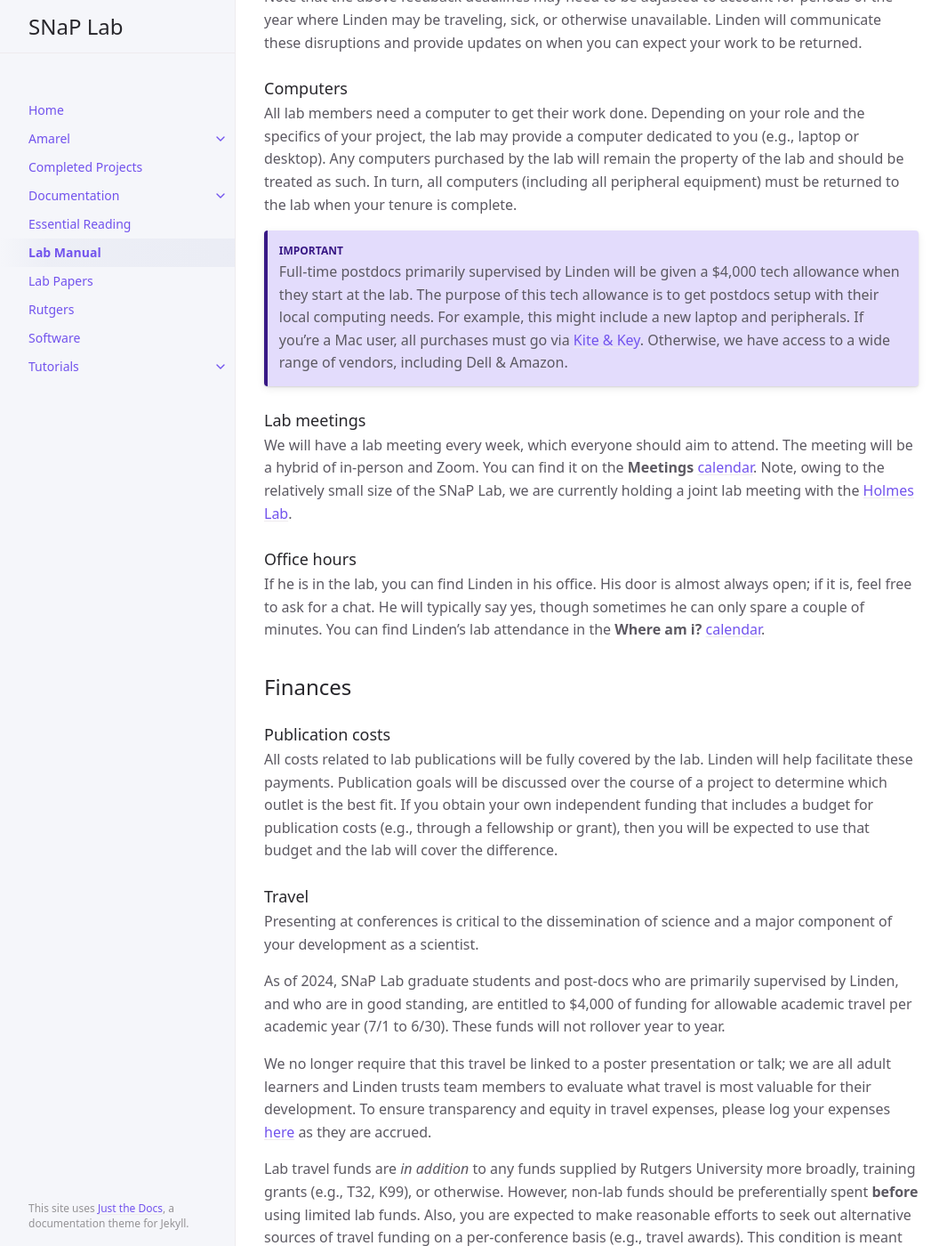
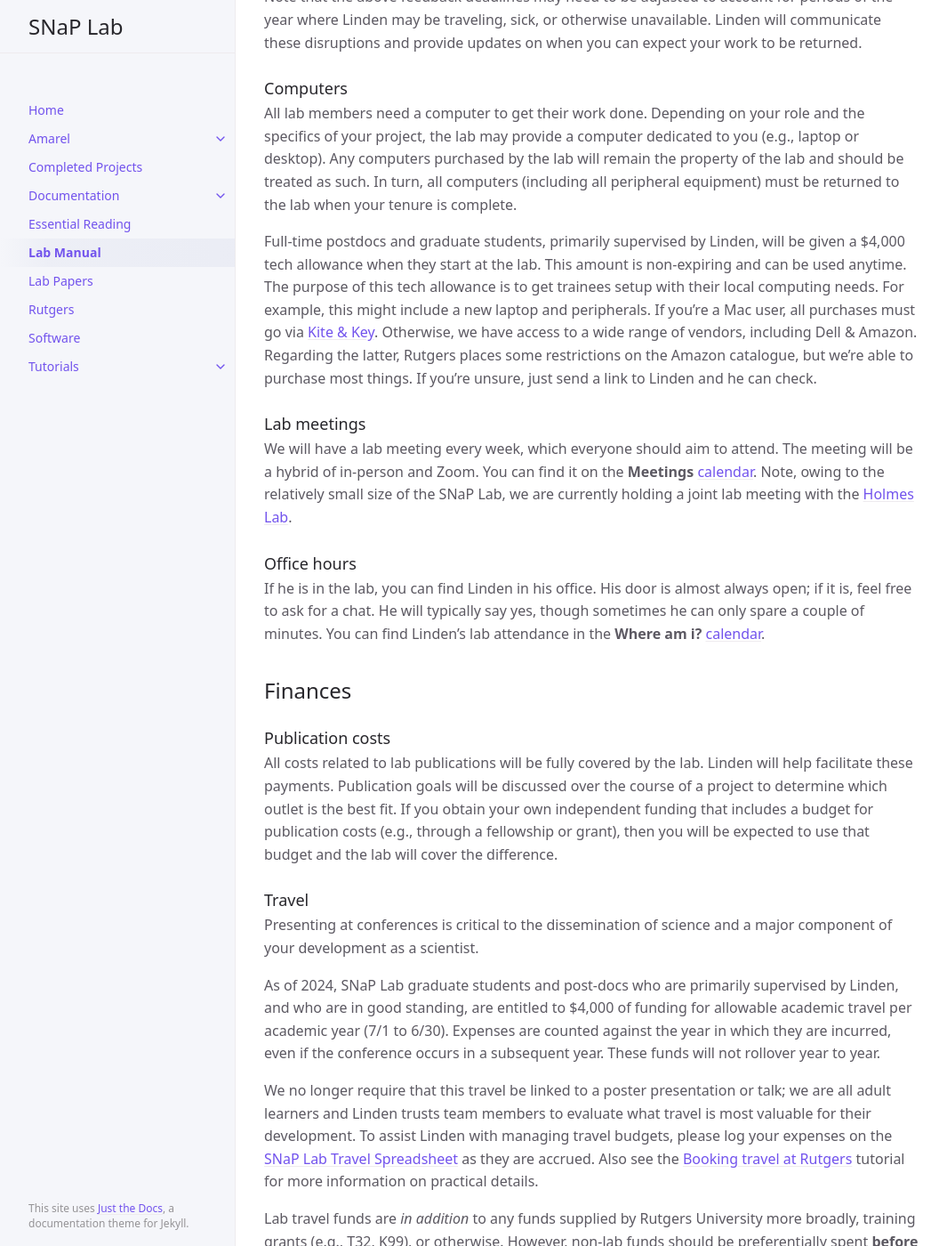
Before and after one commit to LindenParkesLab/snaplab.github.io, a Jekyll site: the page built from docs/lab_manual/index.md, in a window 1280 px wide and 1400 px high, scrolled down 11082 px. Shown: the whole window at 89% size, without its empty margins (107-1172 px from the left). Built offline with Jekyll 4.4.1, drawn with Linux system fonts in a browser that asks for light colours; cached includes are drawn as plain includes.

Commit message:
updates to travel and tech allowance

```diff
--- a/docs/lab_manual/index.md
+++ b/docs/lab_manual/index.md
@@ -209,11 +209,7 @@ Note that the above feedback deadlines may need to be adjusted to account for pe
 ### Computers
 All lab members need a computer to get their work done. Depending on your role and the specifics of your project, the lab may provide a computer dedicated to you (e.g., laptop or desktop). Any computers purchased by the lab will remain the property of the lab and should be treated as such. In turn, all computers (including all peripheral equipment) must be returned to the lab when your tenure is complete.
 
-{: .note-title }
-> Important
->
-> Full-time postdocs primarily supervised by Linden will be given a $4,000 tech allowance when they start at the lab. The purpose of this tech allowance is to get postdocs setup with their local computing needs. For example, this might include a new laptop and peripherals. If you're a Mac user, all purchases must go via [Kite & Key](https://kiteandkey.rutgers.edu/). Otherwise, we have access to a wide range of vendors, including Dell & Amazon.
->
+Full-time postdocs and graduate students, primarily supervised by Linden, will be given a $4,000 tech allowance when they start at the lab. This amount is non-expiring and can be used anytime. The purpose of this tech allowance is to get trainees setup with their local computing needs. For example, this might include a new laptop and peripherals. If you're a Mac user, all purchases must go via [Kite & Key](https://kiteandkey.rutgers.edu/). Otherwise, we have access to a wide range of vendors, including Dell & Amazon. Regarding the latter, Rutgers places some restrictions on the Amazon catalogue, but we're able to purchase most things. If you're unsure, just send a link to Linden and he can check.
 
 ### Lab meetings
 We will have a lab meeting every week, which everyone should aim to attend. The meeting will be a hybrid of in-person and Zoom. You can find it on the **Meetings** [calendar](#calendars). Note, owing to the relatively small size of the SNaP Lab, we are currently holding a joint lab meeting with the [Holmes Lab](https://holmeslab.rutgers.edu/).
@@ -228,9 +224,9 @@ All costs related to lab publications will be fully covered by the lab. Linden w
 ### Travel
 Presenting at conferences is critical to the dissemination of science and a major component of your development as a scientist.
 
-As of 2024, SNaP Lab graduate students and post-docs who are primarily supervised by Linden, and who are in good standing, are entitled to $4,000 of funding for allowable academic travel per academic year (7/1 to 6/30). These funds will not rollover year to year.
+As of 2024, SNaP Lab graduate students and post-docs who are primarily supervised by Linden, and who are in good standing, are entitled to $4,000 of funding for allowable academic travel per academic year (7/1 to 6/30). Expenses are counted against the year in which they are incurred, even if the conference occurs in a subsequent year. These funds will not rollover year to year.
 
-We no longer require that this travel be linked to a poster presentation or talk; we are all adult learners and Linden trusts team members to evaluate what travel is most valuable for their development.  To ensure transparency and equity in travel expenses, please log your expenses [here](https://docs.google.com/spreadsheets/d/10AcXOelrwK7vyIe5_Ptl1fz9-12Dw9OMvM32TtA8xqg/edit?usp=sharing) as they are accrued.
+We no longer require that this travel be linked to a poster presentation or talk; we are all adult learners and Linden trusts team members to evaluate what travel is most valuable for their development.  To assist Linden with managing travel budgets, please log your expenses on the [SNaP Lab Travel Spreadsheet](https://docs.google.com/spreadsheets/d/10AcXOelrwK7vyIe5_Ptl1fz9-12Dw9OMvM32TtA8xqg/edit?usp=sharing) as they are accrued. Also see the [Booking travel at Rutgers]({{ site.baseurl }}/docs/rutgers/booking_travel) tutorial for more information on practical details.
 
 Lab travel funds are _in addition_ to any funds supplied by Rutgers University more broadly, training grants (e.g., T32, K99), or otherwise.  However, non-lab funds should be preferentially spent **before** using limited lab funds. Also, you are expected to make reasonable efforts to seek out alternative sources of travel funding on a per-conference basis (e.g., travel awards). This condition is meant to encourage all lab members to seek their own funding so that Linden can make prudent use of finite lab resources.
 
```
Also changed, not shown: docs/rutgers/index.md (+6 -6 lines).
